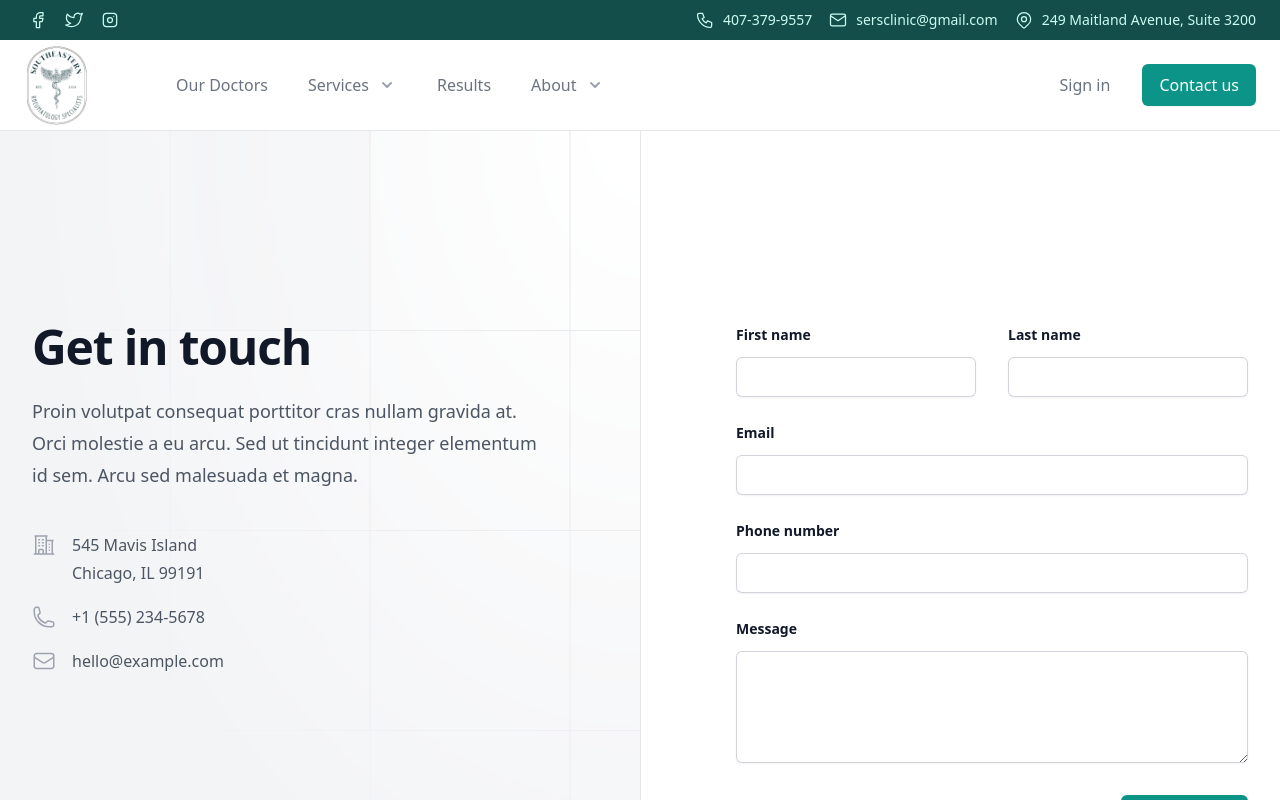
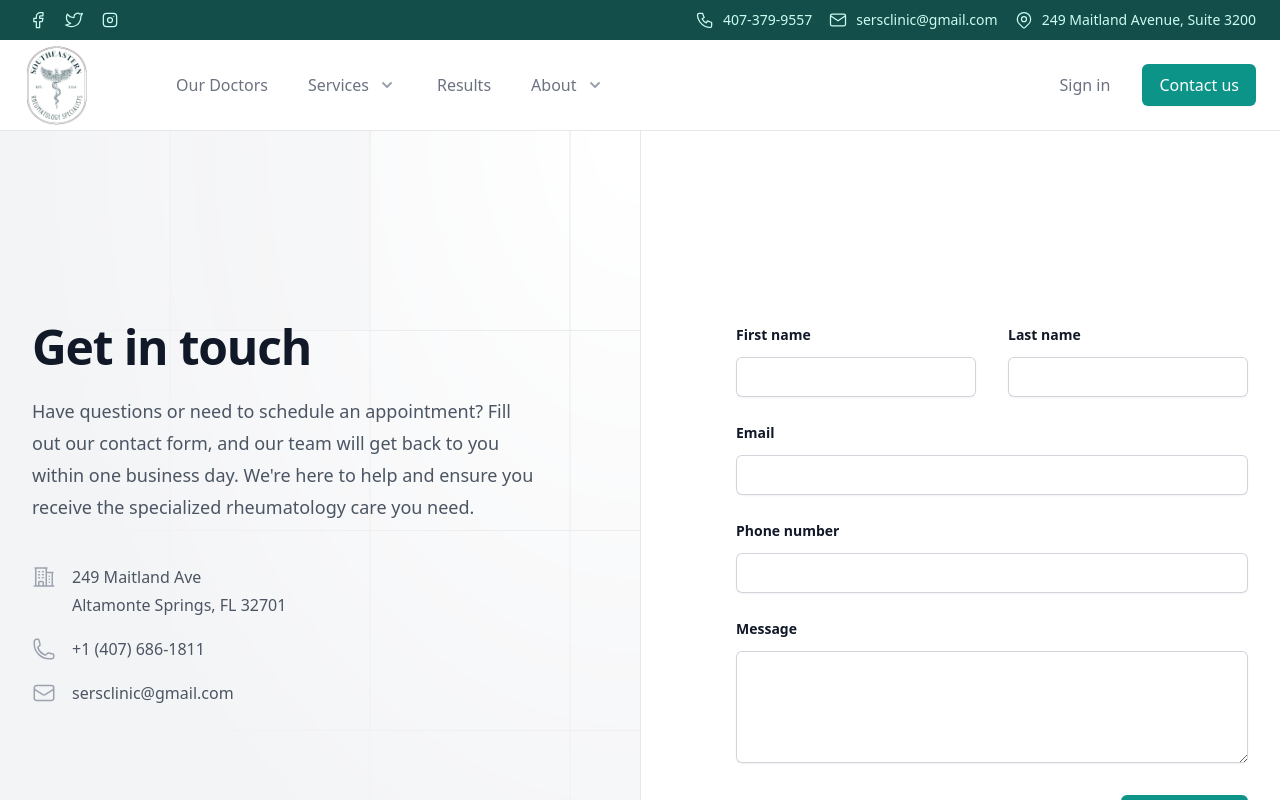
Before and after one commit to kendalled/southeast-rheum, a Nuxt app: page /contact in a window 1280 px wide. Shown: the top 800 px of the page. Built offline with nearby package versions, Linux system fonts and the light colour scheme.

Commit message:
fix: correct copy and contact details

```diff
--- a/pages/contact.vue
+++ b/pages/contact.vue
@@ -33,7 +33,7 @@
           </svg>
         </div>
         <h2 class="text-pretty text-4xl font-semibold tracking-tight text-gray-900 sm:text-5xl">Get in touch</h2>
-        <p class="mt-6 text-lg/8 text-gray-600">Proin volutpat consequat porttitor cras nullam gravida at. Orci molestie a eu arcu. Sed ut tincidunt integer elementum id sem. Arcu sed malesuada et magna.</p>
+        <p class="mt-6 text-lg/8 text-gray-600">Have questions or need to schedule an appointment? Fill out our contact form, and our team will get back to you within one business day. We're here to help and ensure you receive the specialized rheumatology care you need.</p>
         <dl class="mt-10 space-y-4 text-base/7 text-gray-600">
           <div class="flex gap-x-4">
             <dt class="flex-none">
@@ -42,7 +42,7 @@
                 <path stroke-linecap="round" stroke-linejoin="round" d="M2.25 21h19.5m-18-18v18m10.5-18v18m6-13.5V21M6.75 6.75h.75m-.75 3h.75m-.75 3h.75m3-6h.75m-.75 3h.75m-.75 3h.75M6.75 21v-3.375c0-.621.504-1.125 1.125-1.125h2.25c.621 0 1.125.504 1.125 1.125V21M3 3h12m-.75 4.5H21m-3.75 3.75h.008v.008h-.008v-.008Zm0 3h.008v.008h-.008v-.008Zm0 3h.008v.008h-.008v-.008Z" />
               </svg>
             </dt>
-            <dd>545 Mavis Island<br>Chicago, IL 99191</dd>
+            <dd>249 Maitland Ave<br>Altamonte Springs, FL 32701</dd>
           </div>
           <div class="flex gap-x-4">
             <dt class="flex-none">
@@ -51,7 +51,7 @@
                 <path stroke-linecap="round" stroke-linejoin="round" d="M2.25 6.75c0 8.284 6.716 15 15 15h2.25a2.25 2.25 0 0 0 2.25-2.25v-1.372c0-.516-.351-.966-.852-1.091l-4.423-1.106c-.44-.11-.902.055-1.173.417l-.97 1.293c-.282.376-.769.542-1.21.38a12.035 12.035 0 0 1-7.143-7.143c-.162-.441.004-.928.38-1.21l1.293-.97c.363-.271.527-.734.417-1.173L6.963 3.102a1.125 1.125 0 0 0-1.091-.852H4.5A2.25 2.25 0 0 0 2.25 4.5v2.25Z" />
               </svg>
             </dt>
-            <dd><a class="hover:text-gray-900" href="tel:+1 (555) 234-5678">+1 (555) 234-5678</a></dd>
+            <dd><a class="hover:text-gray-900" href="tel:+1 (555) 234-5678">+1 (407) 686-1811</a></dd>
           </div>
           <div class="flex gap-x-4">
             <dt class="flex-none">
@@ -60,7 +60,7 @@
                 <path stroke-linecap="round" stroke-linejoin="round" d="M21.75 6.75v10.5a2.25 2.25 0 0 1-2.25 2.25h-15a2.25 2.25 0 0 1-2.25-2.25V6.75m19.5 0A2.25 2.25 0 0 0 19.5 4.5h-15a2.25 2.25 0 0 0-2.25 2.25m19.5 0v.243a2.25 2.25 0 0 1-1.07 1.916l-7.5 4.615a2.25 2.25 0 0 1-2.36 0L3.32 8.91a2.25 2.25 0 0 1-1.07-1.916V6.75" />
               </svg>
             </dt>
-            <dd><a class="hover:text-gray-900" href="mailto:hello@example.com">hello@example.com</a></dd>
+            <dd><a class="hover:text-gray-900" href="mailto:sersclinic@gmail.com">sersclinic@gmail.com</a></dd>
           </div>
         </dl>
       </div>
```
